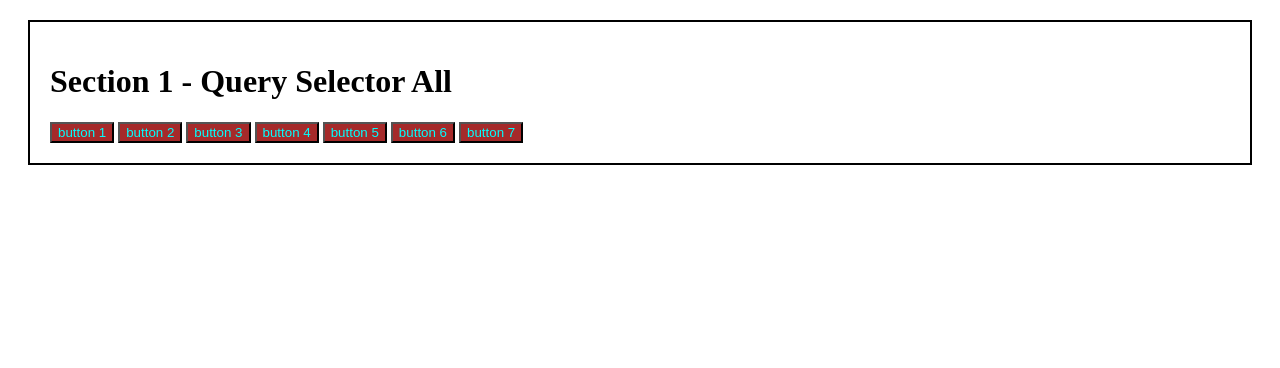
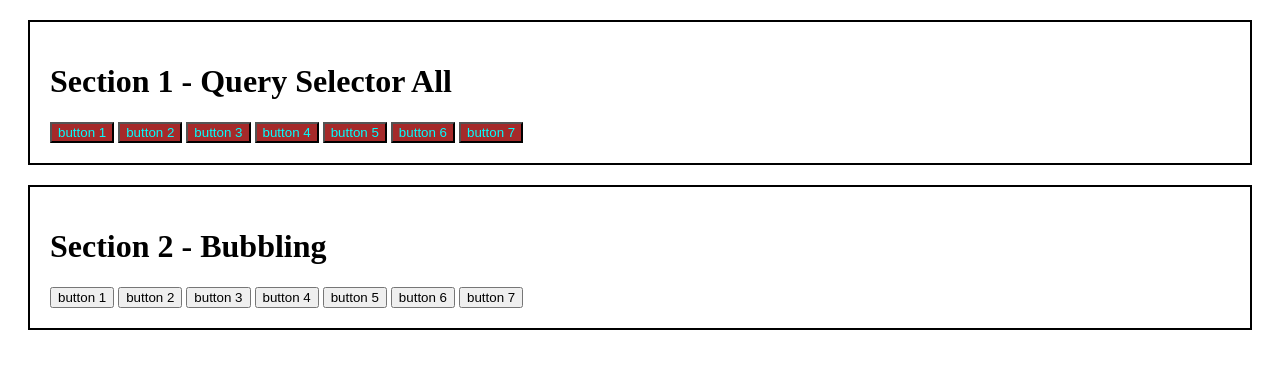
Before and after one commit to BrennanStopnik/querySelectorAll, a plain HTML site: page index.html in a window 1280 px wide. Drawn offline with Linux system fonts and the light colour scheme.

Commit message:
Update more info.

```diff
--- a/index.html
+++ b/index.html
@@ -34,11 +34,35 @@
             </button>
 
         </div>
-
-
-
     </div>
 
+    <div class="section" id="section-2">
+        <h1>Section 2 - Bubbling</h1>
+        <div id="section-2-buttons">
+            <button class="button-1">
+                button 1
+            </button>
+            <button class="button-2">
+                button 2
+            </button>
+            <button class="button-3">
+                button 3
+            </button>
+            <button class="button-4">
+                button 4
+            </button>
+            <button class="button-5">
+                button 5
+            </button>
+            <button class="button-6">
+                button 6
+            </button>
+            <button class="button-7">
+                button 7
+            </button>
+
+        </div>
+    </div>
 
 
     <script src="main.js"></script>
--- a/main.js
+++ b/main.js
@@ -1,10 +1,10 @@
 /*
 Query Selector All
 
-instead of copy and pasting this for each different button 7 times:
+- Instead of copy and pasting the below for each different button 7 times:
     -- let button1 = document.querySelector(".button-1");
 
-We can use querySelectorAll to grab every element with a <button> tag (children) inside of our #ssection-1-buttons div (parent)
+- We can use querySelectorAll to grab every element with a <button> tag (children) inside of our #ssection-1-buttons div (parent)
     -- let buttons = document.querySelectorAll("#section-1-buttons button");
 */
 
@@ -20,6 +20,20 @@ for (let i = 0; i < buttons.length; i++){
 
     buttons[i].addEventListener('click', function(){
         console.log(buttons[i].innerText);
+        // if (buttons[i].style.backgroundColor === ''){
+        //     buttons[i].style.backgroundColor = 'blue';
+        // } else if (buttons[i].style.backgroundColor === 'blue'){
+        //     buttons[i].style.backgroundColor = 'brown';
+        // } else if (buttons[i].style.backgroundColor === 'brown'){
+        //     buttons[i].style.backgroundColor = 'blue';
+        // }
+
+        // This is the "better" way to do it where you don't need to change it it in the first if from a blank str. It says on first click, if it's anything other than blue, change it to blue. Then it goes back and forth.
+        if (buttons[i].style.backgroundColor === 'blue'){
+            buttons[i].style.backgroundColor = 'brown';
+        } else {
+            buttons[i].style.backgroundColor = 'blue';
+        }
     })
 
     // or
@@ -28,3 +42,40 @@ for (let i = 0; i < buttons.length; i++){
     //     console.log(buttons[i].innerText);
     // })
 }
+
+/*
+Bubbling
+
+- Adding an event listener to the parent allows us to access each child element using the "bubbling" method.
+
+- Bubbling causes our event to happen on the most specictc element that we are targetting by clicking.
+
+- Example below:
+    -- clicking a button will print out the specific button that we are targetting the event on ( and also change the color if you added the if statement)
+
+- Clicking  outside of the button but still inside the parent div will also change the entire section amd modify whatever the the section to whatever is specified.
+
+- event.target - pass the parameter(event) inside yu callback function and than use event.target to select the specific elements inside your parent div.
+*/
+
+let buttonsParentDiv = document.querySelector("#section-2-buttons");
+
+console.log("Bubbling");
+console.log("Parent Div");
+console.log(buttonsParentDiv);
+
+buttonsParentDiv.addEventListener('click', function(event){
+    console.log("parent clicked");
+
+    // Below gets the element that the user clicked inside the div
+    console.log(event.target);
+    let button = event.target;
+    console.log(button.innerText);
+
+    if (button.style.backgroundColor === 'blue'){
+        button.style.backgroundColor = 'brown';
+    } else {
+        button.style.backgroundColor = 'blue';
+    }
+
+})
```
